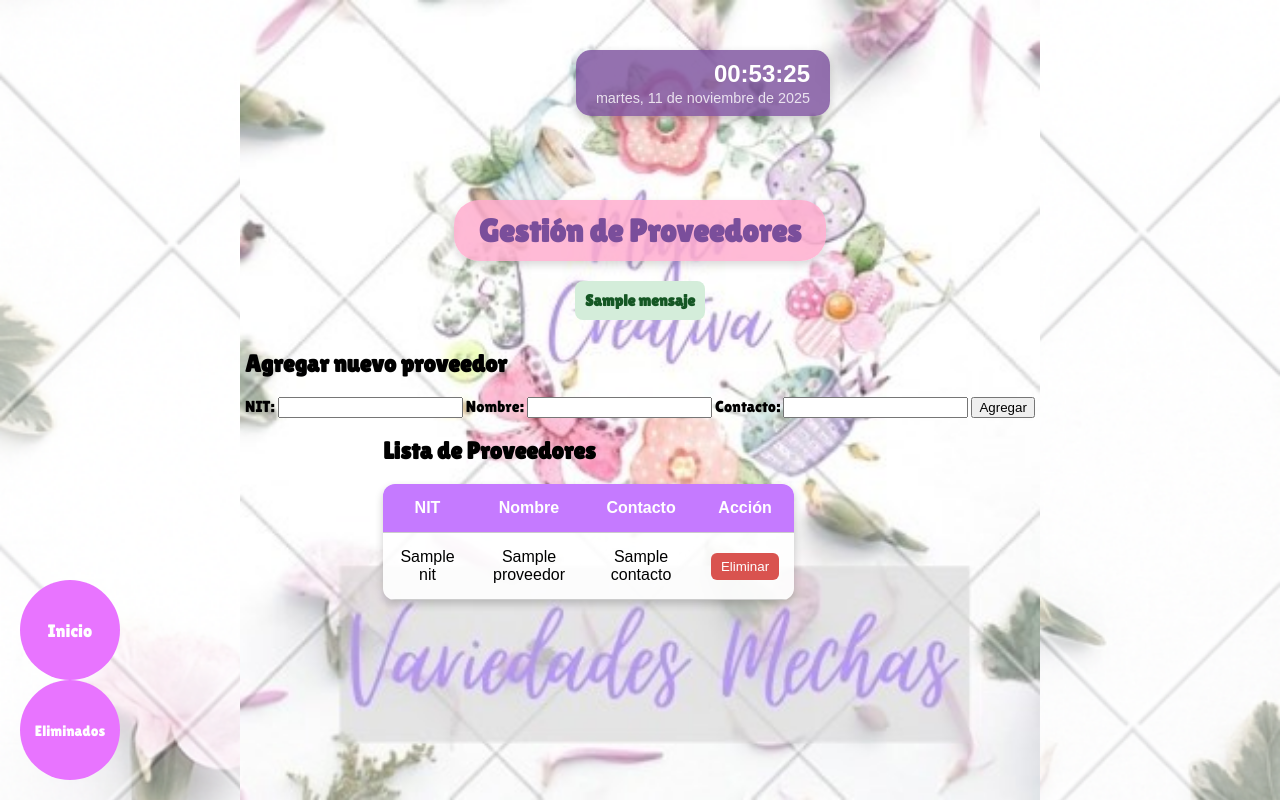
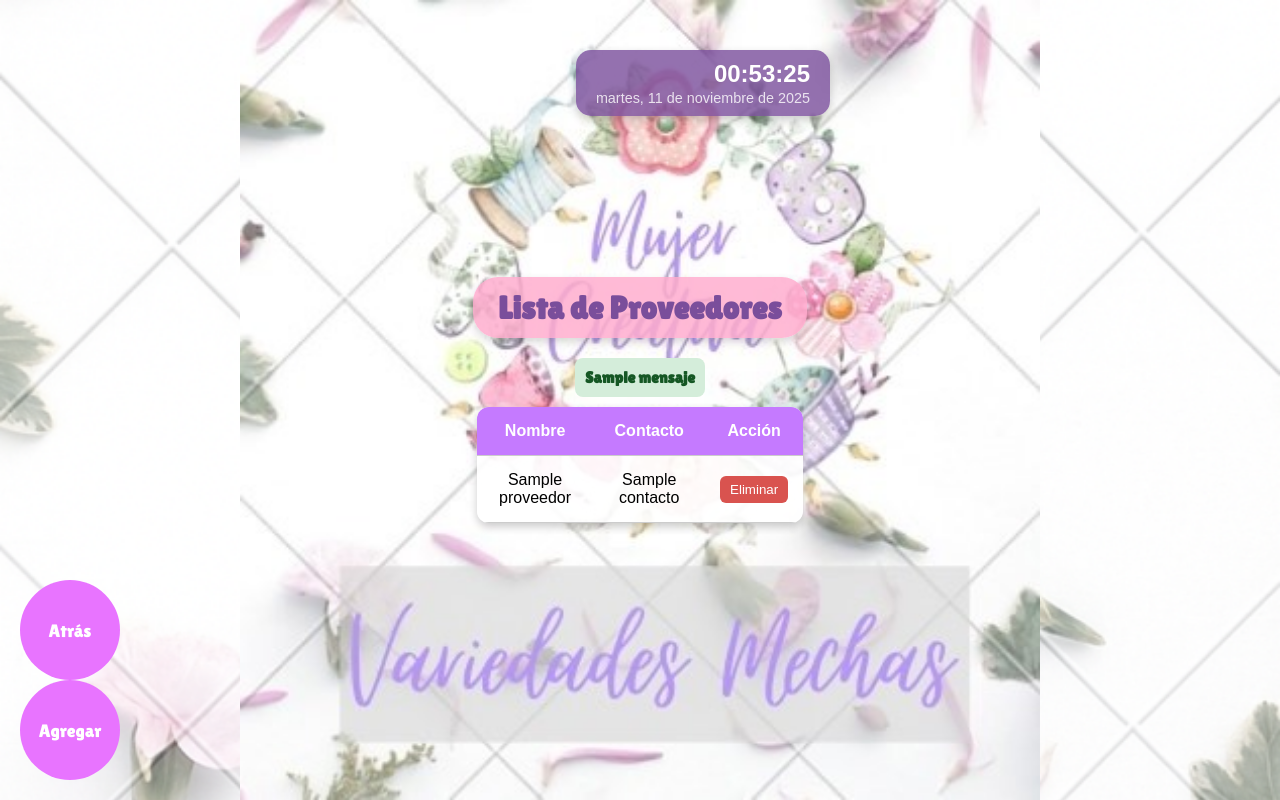
Before and after one commit to SantiArandaRod/dev_CreacionesMechasStore, a FastAPI app: template templates/proveedores.html in a window 1280 px wide. Run offline with FastAPI, Linux system fonts and the light colour scheme; the template is opened without the code that fills it: most values are stand-ins (such as "Sample title", 1, 10 or a date in 2020); parts of the project's set-up code (start-up, migrations or seed data) failed here and were passed over.

Commit message:
arreglado productos y proveedores

```diff
--- a/main.py
+++ b/main.py
@@ -53,6 +53,30 @@ async def pagina_productos(request: Request, session: AsyncSession = Depends(get
         "productos": productos_lista,
         "categorias": categorias
     })
+@app.get("/productos/categoria/{categoria_id}")
+async def obtener_productos_por_categoria(categoria_id: int, session: AsyncSession = Depends(get_session)):
+    """
+    Devuelve todos los productos de una categoría específica.
+    Si categoria_id == 0, devuelve todos los productos.
+    """
+    if categoria_id == 0:
+        productos = await crud.obtener_todos_productos(session)
+    else:
+        productos = await crud.obtener_productos_por_categoria(session, categoria_id)
+
+    categorias = {c.id_categoria: c.tipo for c in await crud.obtener_todas_categorias(session)}
+    productos_lista = [
+        {
+            "id_producto": p.id_producto,
+            "nombre": p.nombre,
+            "precio": p.precio,
+            "stock": p.stock,
+            "id_categoria": p.id_categoria,
+            "categoria_nombre": categorias.get(p.id_categoria, "Sin categoría")
+        }
+        for p in productos
+    ]
+    return {"productos": productos_lista, "total": len(productos_lista)}
 
 @app.get("/ventas/pagina")
 async def pagina_ventas(request: Request):
--- a/templates/proveedores.html
+++ b/templates/proveedores.html
@@ -2,16 +2,49 @@
 {% block content %}
 <main>
 
-  <h1 class="titulo">Gestión de Proveedores</h1>
+  <h1 class="titulo">Lista de Proveedores</h1>
 
   {% if mensaje %}
     <div class="alerta-exito">{{ mensaje }}</div>
   {% endif %}
 
-  <!-- === FORMULARIO PARA AGREGAR PROVEEDOR === -->
-  <section class="formulario-proveedor">
-    <h2>Agregar nuevo proveedor</h2>
-    <form action="/proveedores/agregar" method="post">
+  <!-- === TABLA DE PROVEEDORES === -->
+  <table class="tabla-proveedores">
+    <thead>
+      <tr>
+        <th>Nombre</th>
+        <th>Contacto</th>
+        <th>Acción</th>
+      </tr>
+    </thead>
+    <tbody>
+      {% for proveedor in proveedores %}
+      <tr>
+        <td>{{ proveedor.nombre }}</td>
+        <td>{{ proveedor.contacto }}</td>
+        <td>
+          <form action="/proveedores/eliminar/{{ proveedor.nit }}" method="post" style="display:inline;">
+            <button type="submit" class="btn-eliminar">Eliminar</button>
+          </form>
+        </td>
+      </tr>
+      {% endfor %}
+    </tbody>
+  </table>
+
+  <!-- === BOTONES PRINCIPALES === -->
+  <div class="button-container">
+    <button class="volver-button" onclick="window.location.href='/'">Atrás</button>
+    <button class="agregar-button" id="abrirModal">Agregar</button>
+  </div>
+
+</main>
+
+<!-- === MODAL FUERA DEL MAIN === -->
+<div id="modalOverlay" class="overlay">
+  <div class="modal-contenido">
+    <h2>Agregar Proveedor</h2>
+    <form id="formProveedor" class="form-modal" method="post" action="/proveedores/agregar">
       <label for="nit">NIT:</label>
       <input type="text" id="nit" name="nit" required>
 
@@ -21,47 +54,20 @@
       <label for="contacto">Contacto:</label>
       <input type="text" id="contacto" name="contacto" required>
 
-      <button type="submit" class="btn-agregar">Agregar</button>
+      <label for="direccion">Dirección:</label>
+      <input type="text" id="direccion" name="direccion" required>
+
+      <label for="ciudad">Ciudad:</label>
+      <input type="text" id="ciudad" name="ciudad" required>
+
+      <div class="modal-botones">
+        <button type="submit" class="btn-guardar">Guardar</button>
+        <button type="button" id="cerrarModal" class="btn-cancelar">Cancelar</button>
+      </div>
     </form>
-  </section>
+  </div>
+</div>
 
-  <!-- === LISTA DE PROVEEDORES === -->
-  <section class="lista-proveedores">
-    <h2>Lista de Proveedores</h2>
+<script src="{{ url_for('static', path='js/modal.js') }}"></script>
 
-    <table class="tabla-proveedores">
-      <thead>
-        <tr>
-          <th>NIT</th>
-          <th>Nombre</th>
-          <th>Contacto</th>
-          <th>Acción</th>
-        </tr>
-      </thead>
-      <tbody>
-        {% for proveedor in proveedores %}
-        <tr>
-          <td>{{ proveedor.nit }}</td>
-          <td>{{ proveedor.nombre }}</td>
-          <td>{{ proveedor.contacto }}</td>
-          <td>
-            <form action="/proveedores/eliminar/{{ proveedor.nit }}" method="post" style="display:inline;">
-              <button type="submit" class="btn-eliminar" onclick="return confirm('¿Eliminar este proveedor?');">
-                Eliminar
-              </button>
-            </form>
-          </td>
-        </tr>
-        {% endfor %}
-      </tbody>
-    </table>
-  </section>
-
-  <!-- === BOTONES DE NAVEGACIÓN === -->
-  <div class="button-container">
-    <button class="volver-button" onclick="window.location.href='/'">Inicio</button>
-    <button class="eliminados-button" onclick="window.location.href='/proveedoresE/'">Eliminados</button>
-  </div>
-
-</main>
 {% endblock %}
```
Also changed, not shown: modelSQL.py (+0 -9 lines), operations.py (+6 -3 lines), templates/productos.html (+5 -3 lines).
